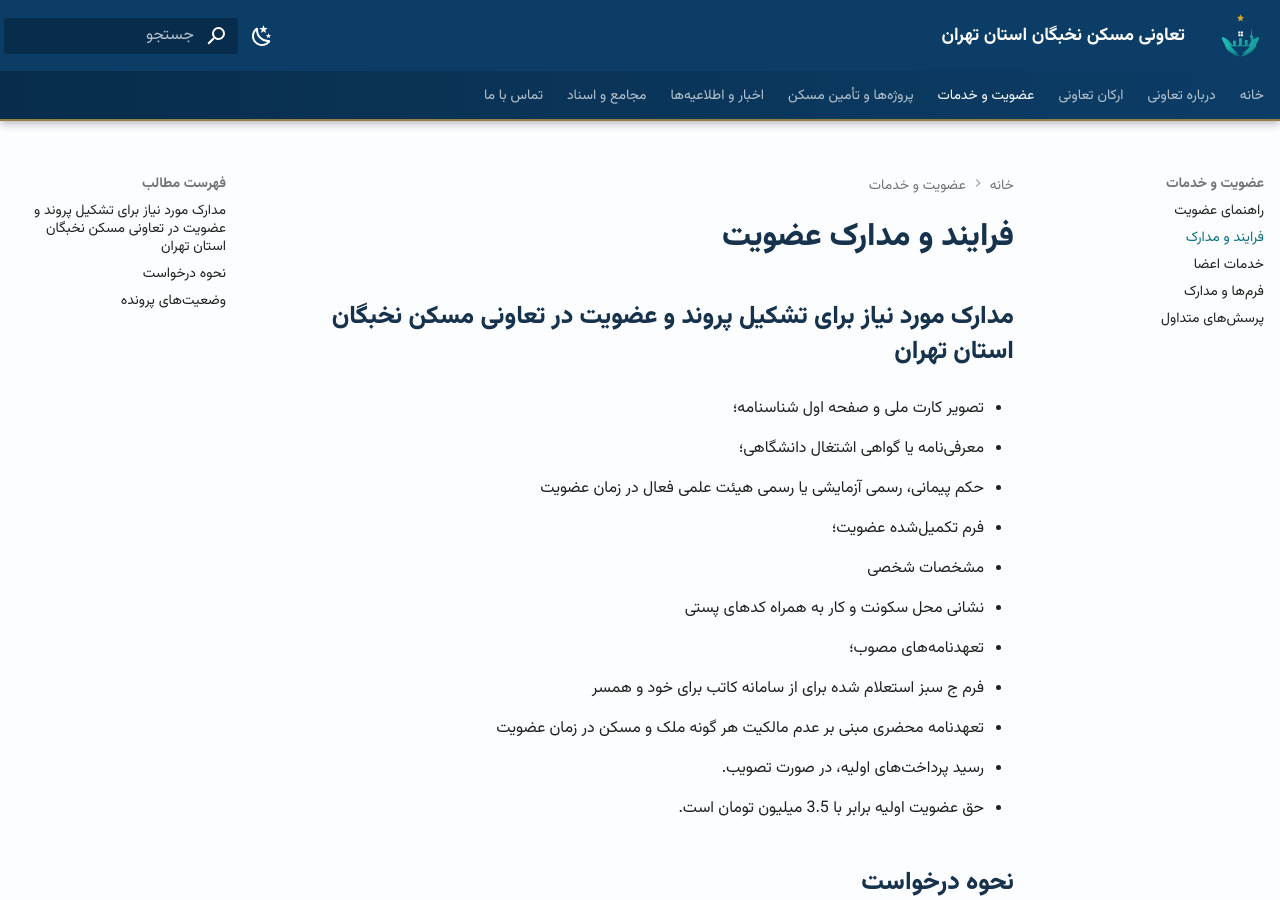
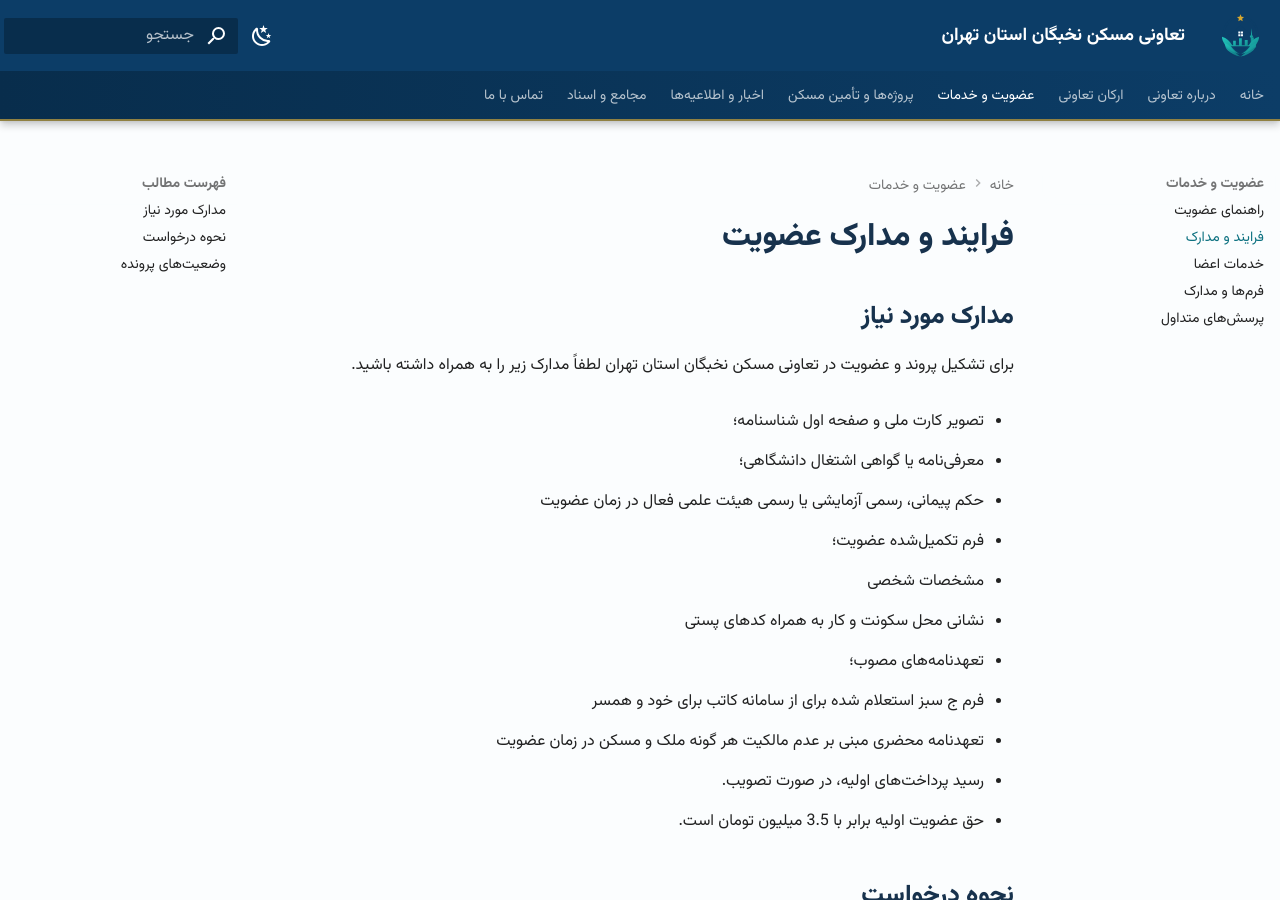
Before and after one commit to m-zakeri/fhc, an MkDocs documentation site: the page built from docs/membership/process.md, in a window 1280 px wide and 900 px high. Built offline with MkDocs 1.6.1 and Material for MkDocs 9.7.7, drawn with Linux system fonts in a browser that asks for light colours.

Commit message:
membership requirements

```diff
--- a/docs/membership/process.md
+++ b/docs/membership/process.md
@@ -1,16 +1,22 @@
 # فرایند و مدارک عضویت
 
-## مدارک مورد نیاز برای تشکیل پروند و عضویت در تعاونی مسکن نخبگان استان تهران
+## مدارک مورد نیاز
+
+برای تشکیل پروند و عضویت در تعاونی مسکن نخبگان استان تهران لطفاً مدارک زیر را به همراه داشته باشید.
+
 - تصویر کارت ملی و صفحه اول شناسنامه؛
 
 - معرفی‌نامه یا گواهی اشتغال دانشگاهی؛
+
   * حکم پیمانی، رسمی آزمایشی یا رسمی هیئت علمی فعال در زمان عضویت
 
 - فرم تکمیل‌شده عضویت؛
+
   * مشخصات شخصی
   * نشانی محل سکونت و کار به همراه کدهای پستی
 
 - تعهدنامه‌های مصوب؛
+
   * فرم ج سبز استعلام شده برای از سامانه کاتب برای خود و همسر
   * تعهدنامه محضری مبنی بر عدم مالکیت هر گونه ملک و مسکن در زمان عضویت
 
```
